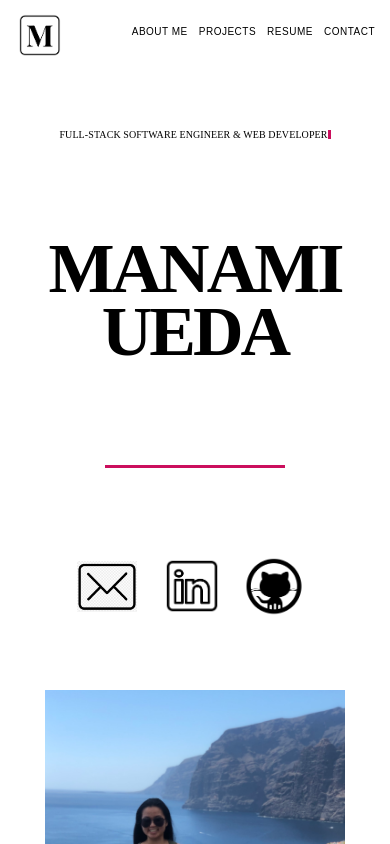
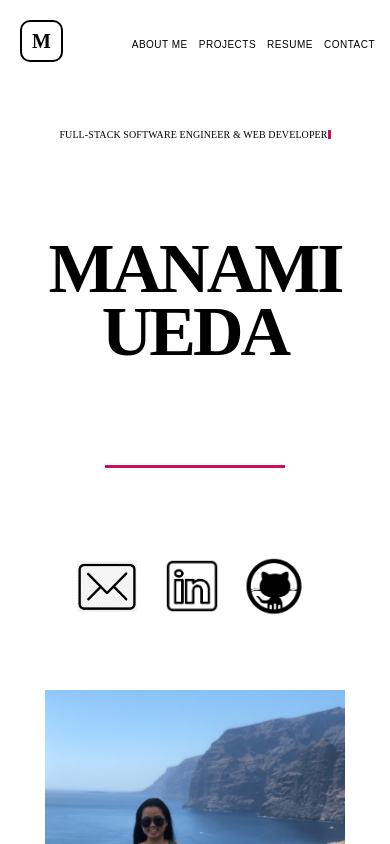
Before and after one commit to manamiueda1/manami-ueda, a React (Create React App) app: page / in a window 390 px wide. Shown: the top 844 px of the page. Built offline with nearby package versions, Linux system fonts and the light colour scheme.

Commit message:
changed the logo

```diff
--- a/src/Nav.css
+++ b/src/Nav.css
@@ -6,18 +6,29 @@
   background-color: white;
   padding-top: 20px;
   min-width: 100px;
+  display: flex;
+  align-items: center;
 }
 
 html {
   scroll-behavior: smooth;
 }
 
-.Mu {
-  width: 85px;
+.Logo {
   margin-left: 100px;
+  margin-top: 10px;
+  font-family: ambroise-std;
+  font-size: 65px;
+  line-height: 0.9em;
+  color: #000;
+  font-weight: bold;
+  border: 4px solid black;
+  transition: all 0.3s ease;
+  padding: 10px;
+  border-radius: 18px;
 }
 
-.Mu:hover {
+.Logo:hover {
   content: "";
   background-color: rgb(211, 128, 162);
 }
@@ -68,9 +79,12 @@ a {
 }
 
 @media only screen and (max-width: 850px) {
-  .Mu {
-    width: 50px;
-    margin-left: 30px;
+  .Logo {
+    font-size: 40px;
+    margin-left: 25px;
+    border: 3px solid;
+    border-radius: 15px;
+    align-items: baseline;
   }
   .menu {
     margin-right: 40px;
@@ -83,20 +97,32 @@ a {
 @media only screen and (max-width: 600px) {
   .Nav {
     padding-top: 15px;
+    align-items: baseline;
+  }
+
+  .Logo {
+    font-size: 30px;
+    margin-left: 25px;
+    border: 3px solid;
+    border-radius: 15px;
+    align-items: baseline;
   }
   li {
-    font-size: 11px;
+    font-size: 10px;
   }
 }
 
 @media only screen and (max-width: 550px) {
   .Nav {
     padding-top: 10px;
-    padding-bottom: 0px;
+    align-items: baseline;
   }
-  .Mu {
-    width: 50px;
-    margin-left: 15px;
+
+  .Logo {
+    font-size: 20px;
+    margin-left: 20px;
+    border-radius: 10px;
+    border: 2px solid;
   }
   .menu {
     margin-right: 15px;
--- a/src/Nav.js
+++ b/src/Nav.js
@@ -5,8 +5,12 @@ import mu from "./images/mu.png";
 function Nav() {
   return (
     <div className="Nav">
-      <a href="#Content">
+      {/* <a href="#Intro">
         <img src={mu} className="Mu" alt="mu"></img>
+      </a> */}
+
+      <a class="Logo" href="#Intro">
+        M
       </a>
 
       <ul className="menu">
```
Also changed, not shown: 17 other files (tests, documents, lock files or other folders).
